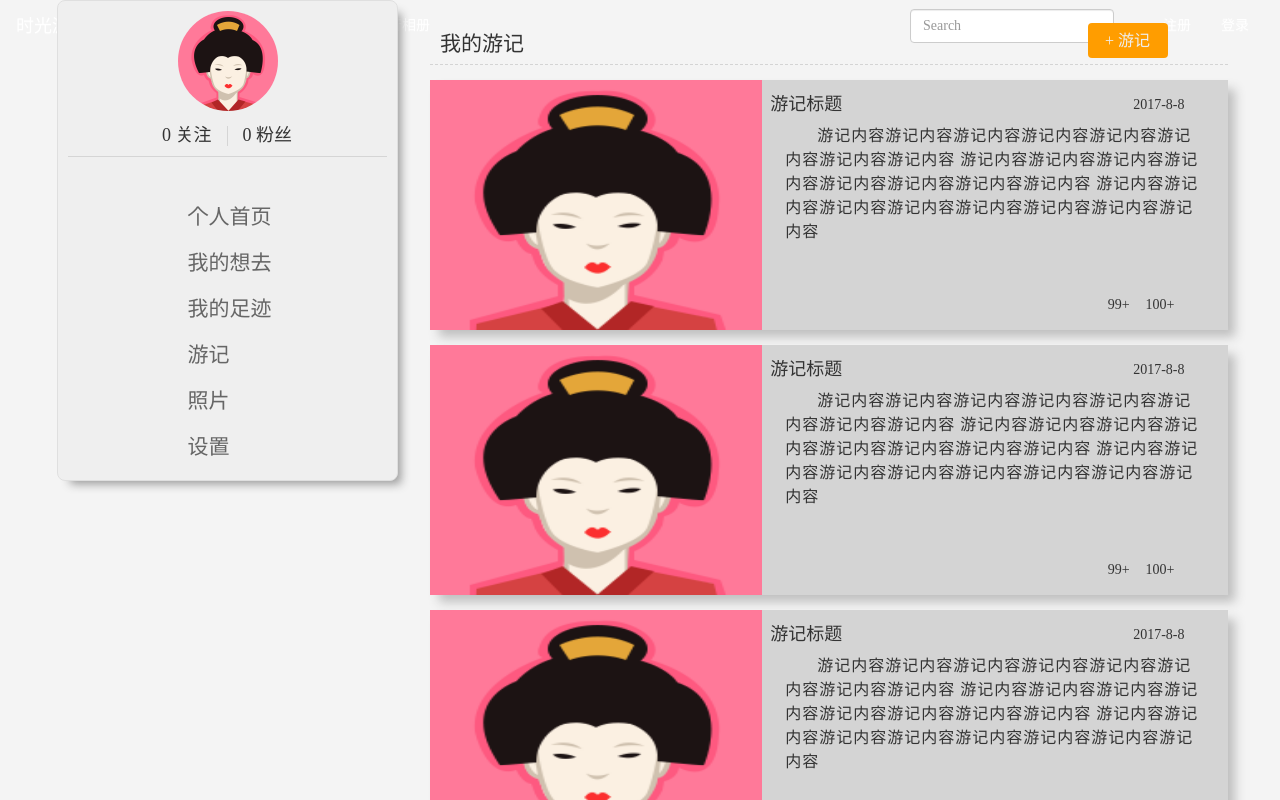
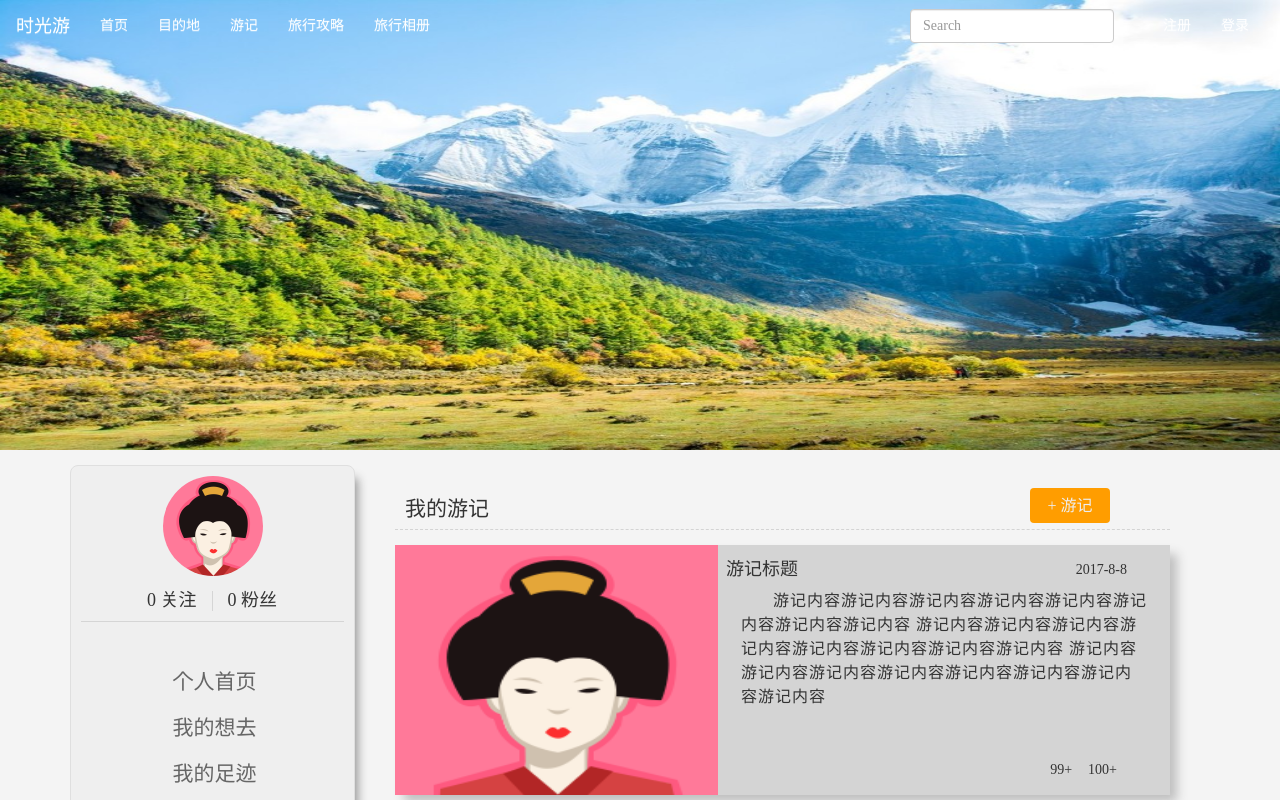
Before and after one commit to LiangGame/TTravel, an Angular app: page /personal-center/Notes in a window 1280 px wide. Shown: the top 800 px of the page. Built offline with nearby package versions, Linux system fonts and the light colour scheme; some icons are missing.

Commit message:
王文亮--->>个人中心主页添加顶部图片

```diff
--- a/src/app/personal-center/personal-center.component.css
+++ b/src/app/personal-center/personal-center.component.css
@@ -1,14 +1,17 @@
+#personal-container{
 
+}
+#personal-container .bg-img{
+  width: 100%;
+  height: 450px;
+  background: url("../../assets/images/background/bg02.jpg") no-repeat;
+  background-size: 100% 450px;
+}
 #user_nav{
   border: 1px solid #dfdfdf;
   border-radius: 8px;
   padding: 10px;
   box-sizing: border-box;
-  position: fixed;
-  min-width: 341px;
-  /*top: 0px;*/
-  right: 65%;
-  margin-right: 50px;
   box-shadow: 8px 8px 10px -5px #999;
   background: #efefef;
 }
@@ -47,10 +50,8 @@
   color: #666;
 }
 #container{
-  position: relative;
+  margin-top: 15px;
 }
 #main{
-  position: absolute;
-  left: 50%;
-  margin-left: -250px;
+
 }
--- a/src/app/personal-center/personal-center.component.html
+++ b/src/app/personal-center/personal-center.component.html
@@ -1,5 +1,10 @@
-<div class="container">
-  <div id="container" class="row">
+<div id="personal-container">
+  <div class="container-fluid">
+    <div class="row">
+      <div class="bg-img"></div>
+    </div>
+  </div>
+  <div id="container" class="container">
     <div id="user_nav" class="col-md-3 col-lg-3">
       <div id="user_icon" class="text-center">
         <div class="row">
@@ -22,7 +27,7 @@
       </nav>
     </div>
     <div id="main" class="col-md-9 col-lg-9">
-      <router-outlet ></router-outlet>
+      <router-outlet></router-outlet>
     </div>
   </div>
 </div>
```
